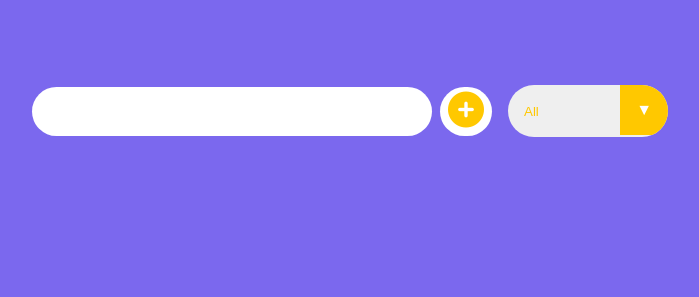
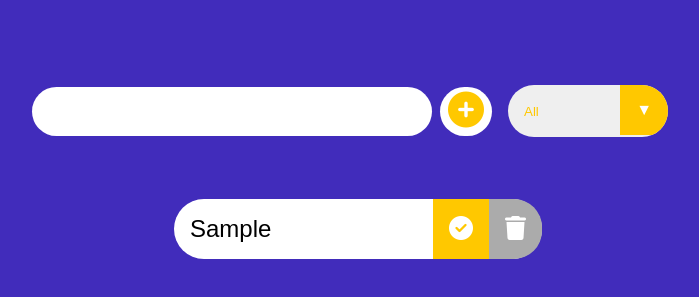
Before and after one commit to aliyoosefi68/todoList-redux-js, a plain HTML site: page index.html in a window 1280 px wide. Both pictures are taken after typing "Sample" into the empty fields and a click on the button 748 px from the left and 240 px from the top of the page. Shown: the part 129-426 px from the top of the page, without its empty margins (282-981 px from the left). Drawn offline with Linux system fonts and the light colour scheme.

Commit message:
shown todos in ui

```diff
--- a/js/myScripts.js
+++ b/js/myScripts.js
@@ -11,6 +11,7 @@ import { addTodoAction } from "./Redux/actionCreators.js";
 
 const todoInput = document.querySelector(".todo-input");
 const todoBtn = document.querySelector(".todo-button");
+const todoList = document.querySelector(".todo-list");
 
 //Create Reduce todo list ---------------------------------------
 const todoListReducer = (state = [], action) => {
@@ -26,6 +27,8 @@ const todoListReducer = (state = [], action) => {
       return newState;
     }
     case removeTodo: {
+      let newState = [...state];
+
       return state;
     }
     case doTodo: {
@@ -57,6 +60,27 @@ todoBtn.addEventListener("click", (event) => {
 
   store.dispatch(addTodoAction(newTodoTitle));
   const todos = store.getState();
+  shownTodos(todos);
   todoInput.value = "";
   console.log(todos);
 });
+
+const shownTodos = (todos) => {
+  todoList.innerHTML = "";
+  todos.forEach((todo) => {
+    todoList.insertAdjacentHTML(
+      "beforeend",
+      `
+    <div class="todo">
+      <li class="todo-item">${todo.title}</li>
+      <button class="complete-btn">
+        <i class="fas fa-check-circle"></i>
+      </button>
+      <button class="trash-btn">
+        <i class="fas fa-trash"></i>
+      </button>
+    </div>
+    `
+    );
+  });
+};
--- a/style/myStyle.css
+++ b/style/myStyle.css
@@ -5,7 +5,7 @@
 }
 
 body {
-  background-color: mediumslateblue;
+  background-color: rgb(65, 44, 187);
   color: white;
   font-family: "Poppins", sans-serif;
   min-height: 100vh;
```
